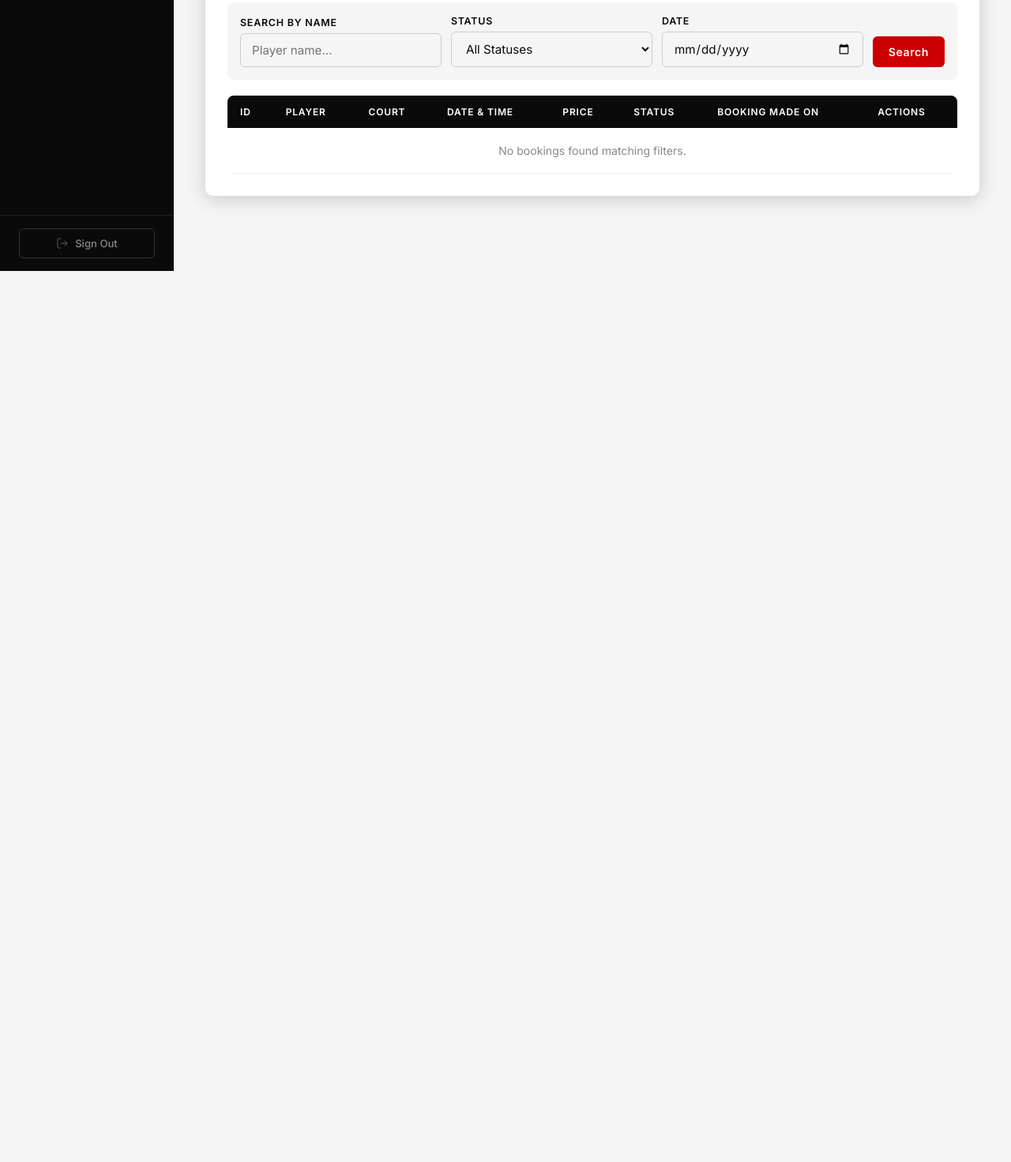
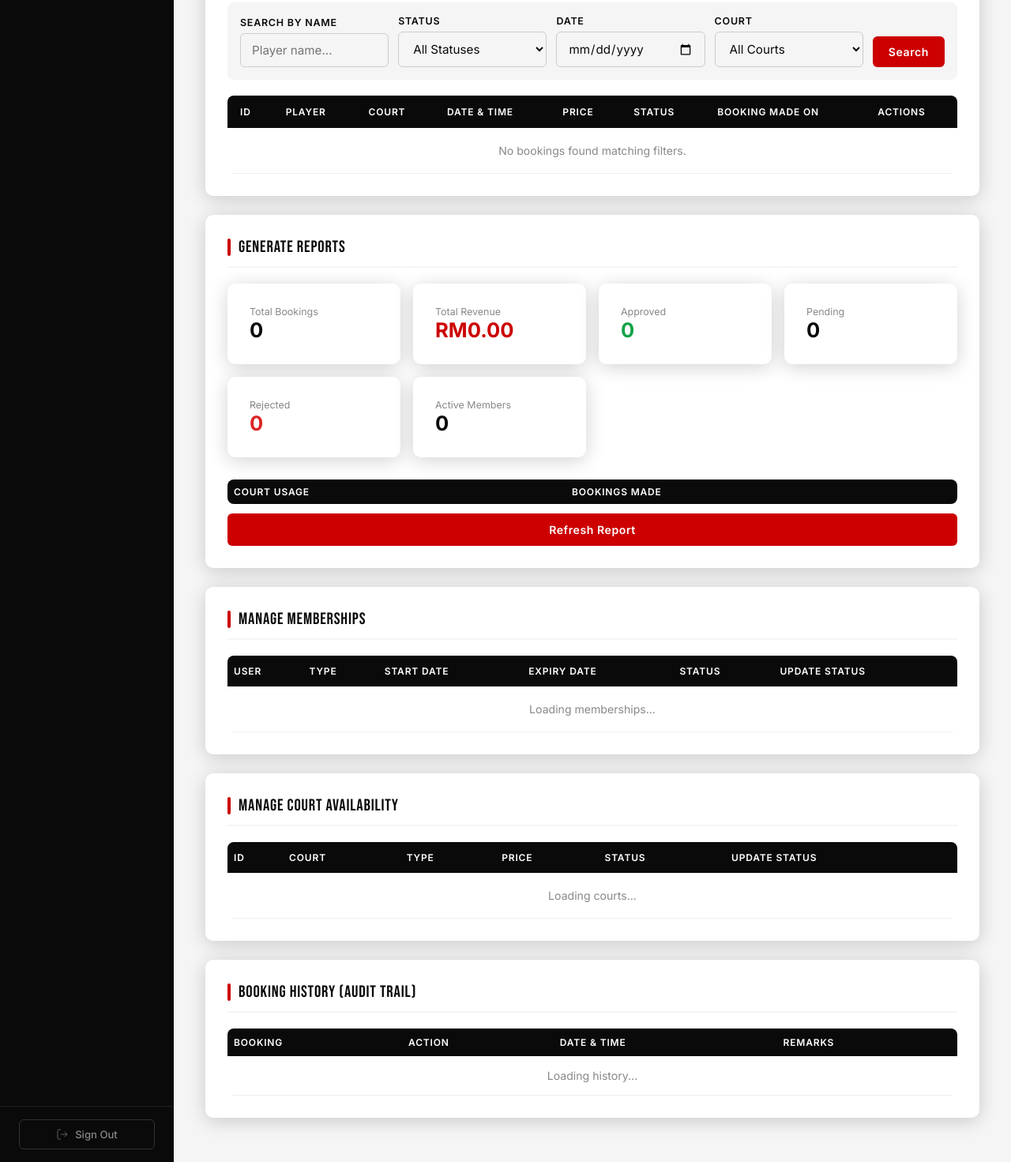
Before and after one commit to PatriciaLinda6283/badminton-court-booking-system, a website: page admin_dashboard.html in a window 1280 px wide. Shown: the part 457-1928 px from the top of the page at 79% size. Before the commit the page ends 800 px from the top, so only its background shows below. Drawn offline with Linux system fonts and the light colour scheme; sample sign-in values are in the browser's storage.

Commit message:
admin_dashboard.html

```diff
--- a/admin_dashboard.html
+++ b/admin_dashboard.html
@@ -7,7 +7,7 @@
   <link rel="stylesheet" href="styles.css">
   <style>
     .admin-sidebar .user-role { color: #E8000E !important; }
-    .admin-stat-grid { display:grid; grid-template-columns:repeat(auto-fit,minmax(160px,1fr)); gap:16px; margin-bottom:28px; }
+    .admin-stat-grid { display:grid; grid-template-columns:repeat(auto-fit,minmax(200px,1fr)); gap:16px; margin-bottom:28px; }
   </style>
 </head>
 <body data-page="admin">
@@ -103,6 +103,12 @@
             <label for="filterDate">Date</label>
             <input type="date" id="filterDate">
           </div>
+          <div class="field">
+            <label for="filterCourt">Court</label>
+            <select id="filterCourt">
+              <option value="">All Courts</option>
+            </select>
+          </div>
           <button class="btn btn-primary" id="btnSearch">Search</button>
         </div>
         <div class="table-wrap">
@@ -125,6 +131,113 @@
           </table>
         </div>
       </div>
+
+      <!-- Reports -->
+      <div class="card">
+        <div class="card-title">Generate Reports</div>
+        <div class="admin-stat-grid">
+          <div class="card" style="margin-bottom:0;">
+            <div style="font-size:0.78rem;color:#888;">Total Bookings</div>
+            <div id="reportTotalBookings" style="font-size:1.6rem;font-weight:700;">0</div>
+          </div>
+          <div class="card" style="margin-bottom:0;">
+            <div style="font-size:0.78rem;color:#888;">Total Revenue</div>
+            <div id="reportTotalRevenue" style="font-size:1.6rem;font-weight:700;color:var(--red);white-space:nowrap;">RM0.00</div>
+          </div>
+          <div class="card" style="margin-bottom:0;">
+            <div style="font-size:0.78rem;color:#888;">Approved</div>
+            <div id="reportApproved" style="font-size:1.6rem;font-weight:700;color:#16a34a;">0</div>
+          </div>
+          <div class="card" style="margin-bottom:0;">
+            <div style="font-size:0.78rem;color:#888;">Pending</div>
+            <div id="reportPending" style="font-size:1.6rem;font-weight:700;">0</div>
+          </div>
+          <div class="card" style="margin-bottom:0;">
+            <div style="font-size:0.78rem;color:#888;">Rejected</div>
+            <div id="reportRejected" style="font-size:1.6rem;font-weight:700;color:#dc2626;">0</div>
+          </div>
+          <div class="card" style="margin-bottom:0;">
+            <div style="font-size:0.78rem;color:#888;">Active Members</div>
+            <div id="reportActiveMembers" style="font-size:1.6rem;font-weight:700;">0</div>
+          </div>
+        </div>
+        <div class="table-wrap">
+          <table style="width: 100%; border-collapse: collapse;">
+            <thead>
+              <tr>
+                <th style="padding: 8px; text-align:left;">Court Usage</th>
+                <th style="padding: 8px; text-align:left;">Bookings Made</th>
+              </tr>
+            </thead>
+            <tbody id="reportCourtUsage"></tbody>
+          </table>
+        </div>
+        <button class="btn btn-primary" id="btnGenerateReport" style="margin-top:12px;">Refresh Report</button>
+      </div>
+
+      <!-- Memberships Management -->
+      <div class="card">
+        <div class="card-title">Manage Memberships</div>
+        <div class="table-wrap">
+          <table style="width: 100%; border-collapse: collapse;">
+            <thead>
+              <tr>
+                <th style="padding: 12px 8px; text-align: left;">User</th>
+                <th style="padding: 12px 8px; text-align: left;">Type</th>
+                <th style="padding: 12px 8px; text-align: left;">Start Date</th>
+                <th style="padding: 12px 8px; text-align: left;">Expiry Date</th>
+                <th style="padding: 12px 8px; text-align: left;">Status</th>
+                <th style="padding: 12px 8px; text-align: left;">Update Status</th>
+              </tr>
+            </thead>
+            <tbody id="adminMembershipsList">
+              <tr><td colspan="6" style="text-align:center;padding:20px;color:#888;">Loading memberships...</td></tr>
+            </tbody>
+          </table>
+        </div>
+      </div>
+
+      <!-- Court Availability -->
+      <div class="card">
+        <div class="card-title">Manage Court Availability</div>
+        <div class="table-wrap">
+          <table style="width: 100%; border-collapse: collapse;">
+            <thead>
+              <tr>
+                <th style="padding: 12px 8px; text-align: left;">ID</th>
+                <th style="padding: 12px 8px; text-align: left;">Court</th>
+                <th style="padding: 12px 8px; text-align: left;">Type</th>
+                <th style="padding: 12px 8px; text-align: left;">Price</th>
+                <th style="padding: 12px 8px; text-align: left;">Status</th>
+                <th style="padding: 12px 8px; text-align: left;">Update Status</th>
+              </tr>
+            </thead>
+            <tbody id="adminCourtsList">
+              <tr><td colspan="6" style="text-align:center;padding:20px;color:#888;">Loading courts...</td></tr>
+            </tbody>
+          </table>
+        </div>
+      </div>
+
+      <!-- Booking History / Audit Trail -->
+      <div class="card">
+        <div class="card-title">Booking History (Audit Trail)</div>
+        <div class="table-wrap">
+          <table style="width: 100%; border-collapse: collapse;">
+            <thead>
+              <tr>
+                <th style="padding: 10px 8px; text-align: left;">Booking</th>
+                <th style="padding: 10px 8px; text-align: left;">Action</th>
+                <th style="padding: 10px 8px; text-align: left;">Date & Time</th>
+                <th style="padding: 10px 8px; text-align: left;">Remarks</th>
+              </tr>
+            </thead>
+            <tbody id="adminHistoryList">
+              <tr><td colspan="4" style="text-align:center;padding:16px;color:#888;">Loading history...</td></tr>
+            </tbody>
+          </table>
+        </div>
+      </div>
     </main>
   </div>
   <script src="app.js"></script>
```
